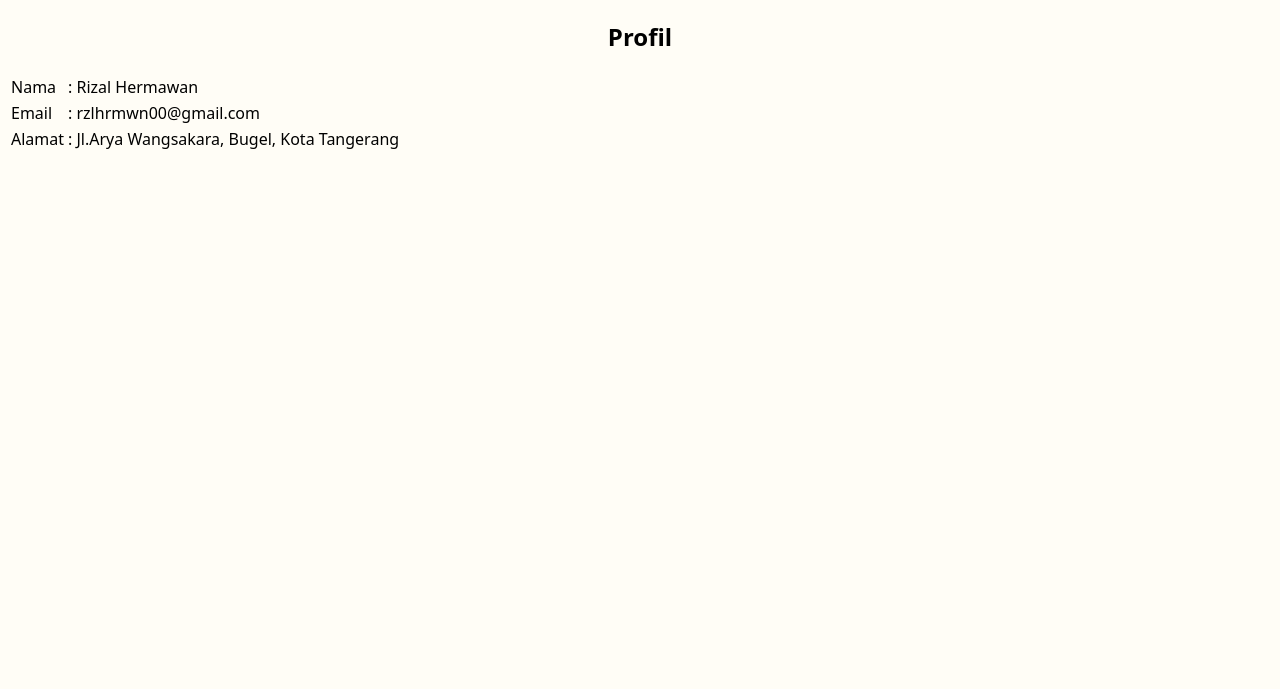
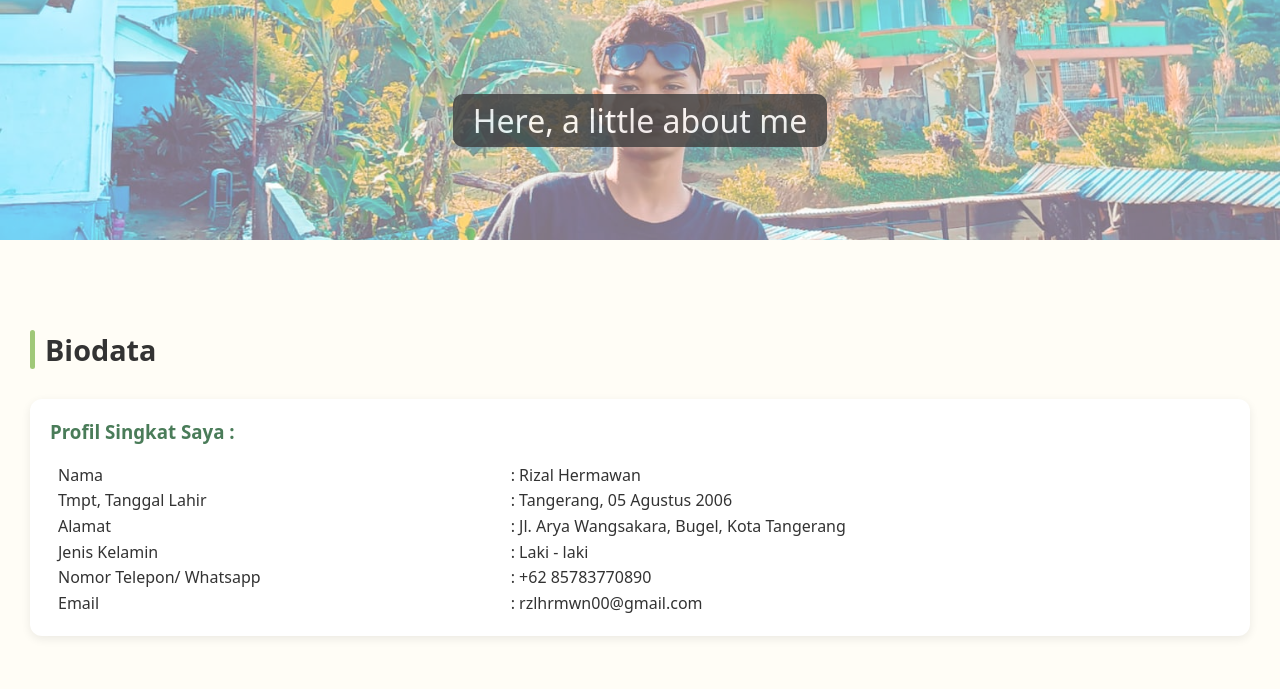
Before and after one commit to RizlH/1124160208-Tugas-HTML5-Layout, a plain HTML site: page profile.html in a window 1280 px wide. Drawn offline with Linux system fonts and the light colour scheme.

Commit message:
9. Upgrade File profile.html

```diff
--- a/profile.html
+++ b/profile.html
@@ -3,35 +3,173 @@
 <head>
     <meta charset="UTF-8">
     <meta name="viewport" content="width=device-width, initial-scale=1.0">
-    <title>Profil</title>
+    <title>Beranda</title>
     <style>
         body {
             font-family: system-ui, -apple-system, BlinkMacSystemFont, 'Segoe UI', Roboto, Oxygen, Ubuntu, Cantarell, 'Open Sans', 'Helvetica Neue', sans-serif;
             background-color: #FFFDF6;
+            margin: 0;
+            padding: 0;
+            color: #333;
         }
 
-        h2 {
+        .button {
+            background-color: rgb(61, 61, 61);
+            opacity: 0.8;
+            border-radius: 10px;
+            padding: 5px 20px;
+            color: #fff;
+            text-decoration: none;
+            display: inline-block;
+            font-weight: 500;
+        }
+
+        header {
+            background: url("image/me.jpg");
+            height: 30vh;
+            background-position: center center;
+            background-size: cover;
+            background-repeat: no-repeat;
+            position: relative;
+            margin-bottom: 30px;
+        }
+
+        .header-opacity {
+            background-color: #ffffff;
+            width: 100%;
+            height: 100%;
+            position: absolute;
+            opacity: 0.45;
+            top: 0;
+            left: 0;
+        }
+
+        .header-ultraman {
+            position: absolute;
+            top: 0;
+            left: 0;
+            display: flex;
+            width: 100%;
+            height: 100%;
+            justify-content: center;
+            align-items: center;
+            flex-direction: column;
             text-align: center;
+        }
+
+        .header-ultraman > h3 {
+            color: #fff;
+            font-size: 2rem;
+            font-family: system-ui, -apple-system, BlinkMacSystemFont, 'Segoe UI', Roboto, Oxygen, Ubuntu, Cantarell, 'Open Sans', 'Helvetica Neue', sans-serif;
+            margin: 10px 0;
+        }
+
+        .content-container {
+            padding: 20px 30px;
+        }
+
+        .featured-section {
+            display: grid;
+            gap: 25px;
+            margin: 30px 0;
+        }
+
+        .featured-card {
+            background-color: #fff;
+            border-radius: 12px;
+            box-shadow: 0 3px 10px rgba(0,0,0,0.08);
+            padding: 20px;
+            transition: transform 0.3s ease;
+        }
+
+        .featured-card:hover {
+            transform: translateY(-5px);
+        }
+
+        .featured-card h3 {
+            color: #4A7C59;
+            margin-top: 0;
+        }
+
+        .section-title {
+            font-size: 1.8rem;
+            color: #333;
+            margin: 40px 0 20px;
+            position: relative;
+            padding-left: 15px;
+        }
+
+        .section-title::before {
+            content: "";
+            position: absolute;
+            left: 0;
+            top: 0;
+            height: 100%;
+            width: 5px;
+            background-color: #A0C878;
+            border-radius: 3px;
+        }
+
+        table {
+            font-family: system-ui, -apple-system, BlinkMacSystemFont, 'Segoe UI', Roboto, Oxygen, Ubuntu, Cantarell, 'Open Sans', 'Helvetica Neue', sans-serif;
+            width: 100%;
+            border-collapse: collapse;
+        }
+
+        th, td {
+            padding: 8px;
+            text-align: left;
+            line-height: 0.6;
+        }
+
+        a {
+            text-decoration: none;
+            color: #333;
         }
     </style>
 </head>
 <body>
-    <h2>Profil</h2>
-    <div>
+    <header>
+        <div class="header-opacity"></div>
+        <div class="header-ultraman">
+            <h3><a class="button button-x1">Here, a little about me</a></h3>
+        </div>
+    </header>
+
+    <div class="content-container">
+        <h2 class="section-title">Biodata</h2>
+        <div class="featured-section">
+            <div class="featured-card">
+                <h3>Profil Singkat Saya :</h3>
                 <table>
                     <tr>
                         <td>Nama</td>
                         <td>: Rizal Hermawan</td>
                     </tr>
                     <tr>
-                <td>Email</td>
-                <td><a href="mailto:rzlhrmwn00@gmail.com" style="text-decoration: none; color: black;">: rzlhrmwn00@gmail.com</a></td>
+                        <td>Tmpt, Tanggal Lahir</td>
+                        <td>: Tangerang, 05 Agustus 2006</td>
                     </tr>
                     <tr>
                         <td>Alamat</td>
-                <td>: Jl.Arya Wangsakara, Bugel, Kota Tangerang</td>
+                        <td>: Jl. Arya Wangsakara, Bugel, Kota Tangerang</td>
                     </tr>
+                    <tr>
+                        <td>Jenis Kelamin</td>
+                        <td>: Laki - laki</td>
+                    </tr>
+                    <tr>
+                        <td>Nomor Telepon/ Whatsapp</td>
+                        <td>: +62 85783770890</td>
+                    </tr>
+                    <tr>
+                        <td>Email</td>
+                        <td>: rzlhrmwn00@gmail.com</td>
+                    </tr>
+
                 </table>
+            </div>
+        </div>
     </div>
 </body>
 </html>
```
Lines whose indentation alone changed are shown as unchanged.
